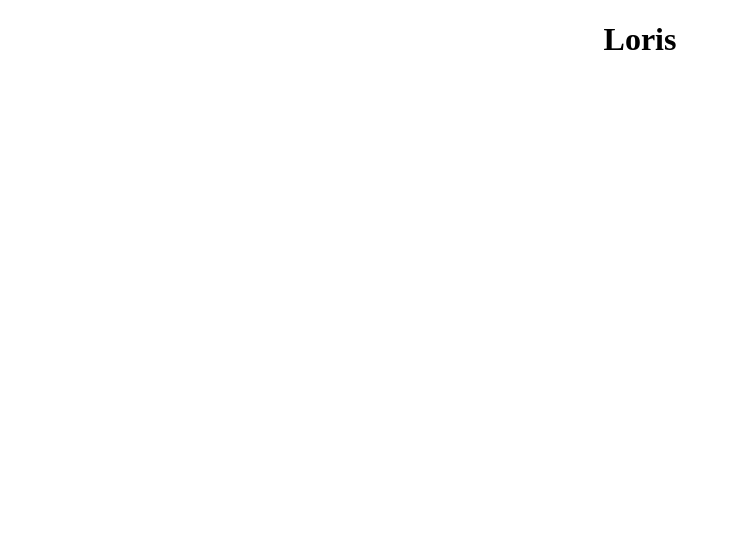
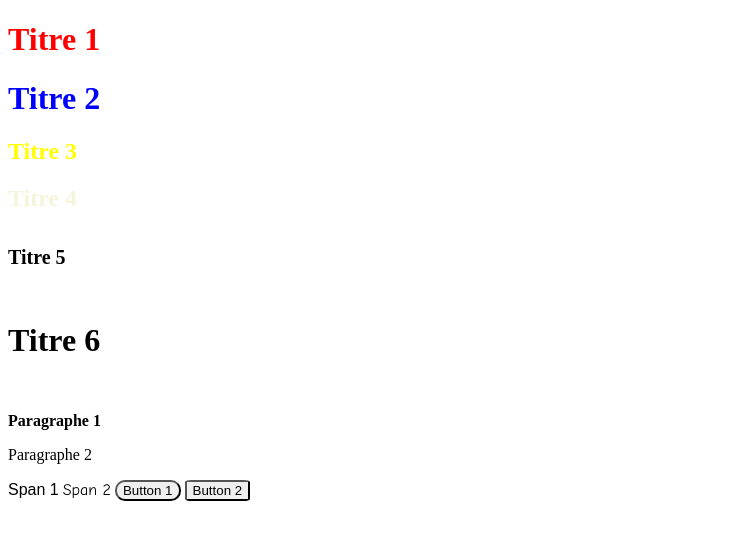
Before and after one commit to LorisBerthod/tp1webgroupe3, a plain HTML site: page index.html in a window 1280 px wide. Shown: the whole page, without its empty margins (0-731 px from the left). Drawn offline with Linux system fonts and the light colour scheme.

Commit message:
titre p span

```diff
--- a/index.css
+++ b/index.css
@@ -1,3 +1,37 @@
-h1 {
-    text-align: center;
+.titre1 {
+    color: red;
 }
+.titre2 {
+    color: blue;
+}
+
+.sousTitre1 {
+    color: yellow;
+}
+.sousTitre2 {
+    color: beige;
+}
+.sizeTitre1 {
+    font-size: 20px;
+}
+.sizeTitre2 {
+    font-size: 2rem;
+}
+.sizeText1 {
+    font-weight: bold;
+}
+.sizeText2 {
+font-weight: 100;
+}
+.fontSpan1 {
+    font-family: 'Arial';
+}
+.fontSpan2 {
+    font-family: 'comic sans ms';
+}
+.buttonStyle1 {
+    border-radius: 10px;
+}
+.buttonStyle2 {
+border-radius: 10%;
+}
--- a/index.html
+++ b/index.html
@@ -7,7 +7,24 @@
     <link rel="stylesheet" href="./index.css">
 </head>
 <body>
-    <h1>Loris</h1>
+
+    <h1 class="titre1">Titre 1</h1>
+    <h1 class="titre2">Titre 2</h1>
+
+    <h2 class="sousTitre1">Titre 3</h1>
+    <h2 class="sousTitre2">Titre 4</h1>
+
+    <h5 class="sizeTitre1">Titre 5</h1>
+    <h5 class="sizeTitre2">Titre 6</h1>
+
+    <p class="sizeText1">Paragraphe 1</p>
+    <p class="sizeText2">Paragraphe 2</p>
+
+    <span class="fontSpan1">Span 1</span>
+    <span class="fontSpan2">Span 2</span>
+
+    <button class="buttonStyle1">Button 1</button>
+    <button class="buttonStyle2">Button 2</button>
     <script src="./index.js"></script>
 </body>
 </html>
```
